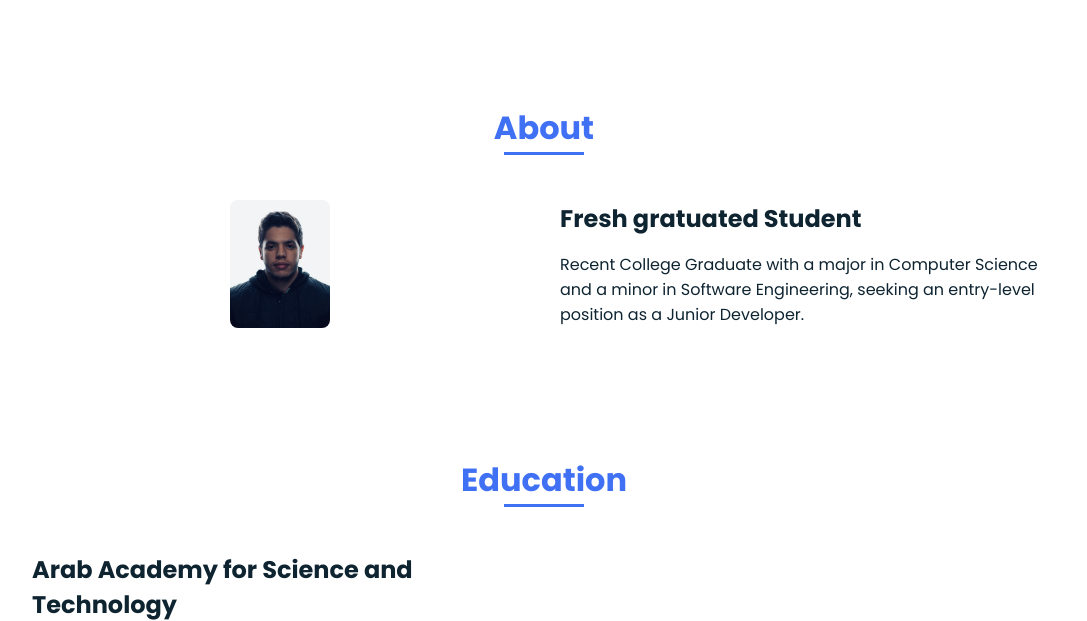
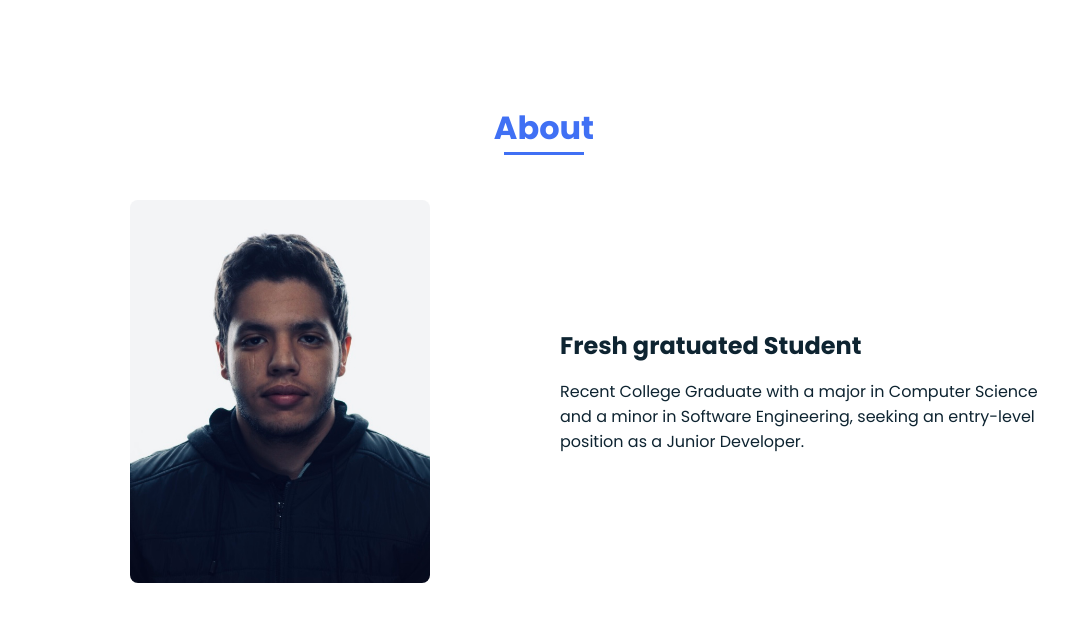
Before and after one commit to Amrr-Mahmoud/Amr-Mahmoud, a plain HTML site: page index.html in a window 1280 px wide. Shown: the part 776-1397 px from the top of the page, without its empty margins (96-1183 px from the left). Drawn offline with nearby package versions, Linux system fonts and the light colour scheme.

Commit message:
Update index.html

```diff
--- a/index.html
+++ b/index.html
@@ -11,7 +11,6 @@
    <style>
    .responsive {
   width: 100%;
-  max-width: 100px;
   height: auto;
 }
       /* CARDS */
```
